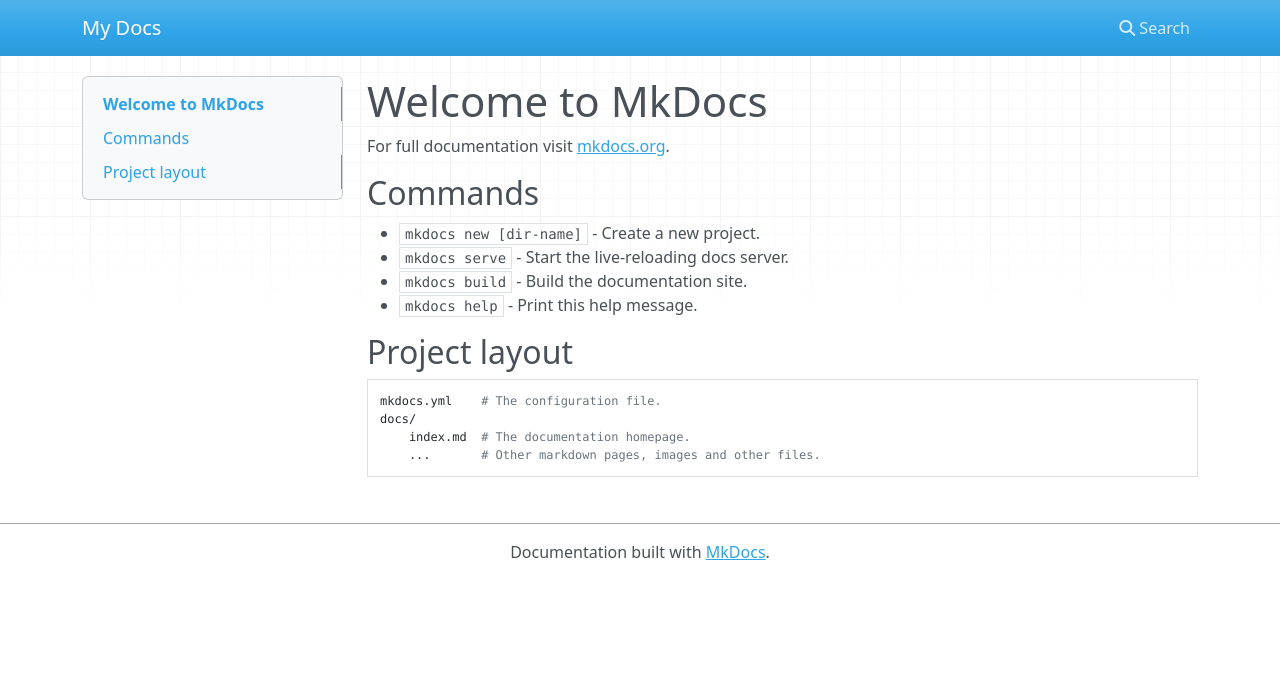
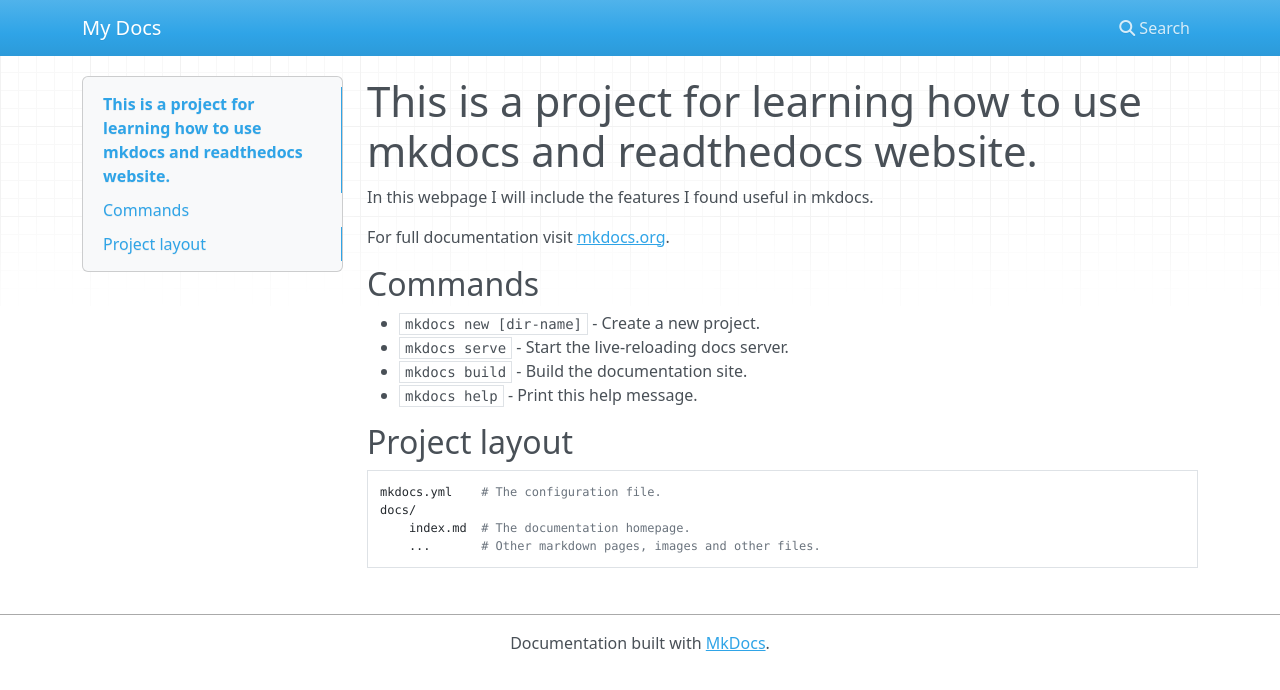
Before and after one commit to qiuwch/learn-rtd, an MkDocs documentation site: the page built from docs/index.md, in a window 1280 px wide. Shown: the top 690 px of the page. Built offline with MkDocs 1.6.1, drawn with Linux system fonts in a browser that asks for light colours; nearby versions of some CDN libraries.

Commit message:
Update index file.

```diff
--- a/docs/index.md
+++ b/docs/index.md
@@ -1,4 +1,6 @@
-# Welcome to MkDocs
+# This is a project for learning how to use mkdocs and readthedocs website.
+
+In this webpage I will include the features I found useful in mkdocs.
 
 For full documentation visit [mkdocs.org](http://mkdocs.org).
 
```
